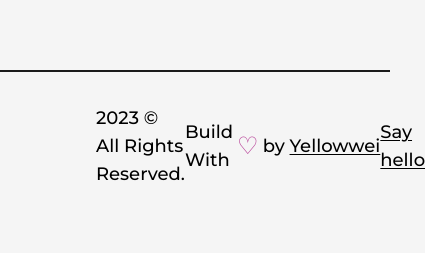
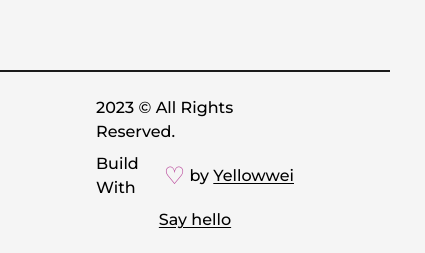
Before and after one commit to Yellowweii/Next-Personal-Website, a Next.js app: page / in a window 390 px wide. Shown: the part 866-1119 px from the top of the page, 425 px wide, since content can reach past the window. Before the commit the page ends 1086 px from the top, so only its background shows below. Built offline with nearby package versions, Linux system fonts and the light colour scheme.

Commit message:
finish the responsive footer

```diff
--- a/sections/Footer/index.tsx
+++ b/sections/Footer/index.tsx
@@ -3,8 +3,8 @@ import Link from "next/link";
 
 const Footer = () => {
   return (
-    <footer className="w-full border-t-2 border-solid border-dark font-medium text-lg dark:text-light dark:border-light">
-      <div className="py-8 px-24 flex items-center justify-between">
+    <footer className="w-full border-t-2 border-solid border-dark font-medium sm:text-lg dark:text-light dark:border-light text-base">
+      <div className="py-6 lg:py-8 px-24 flex flex-col lg:flex-row items-center justify-between gap-2 lg:gap-0">
         <span>{new Date().getFullYear()} &copy; All Rights Reserved.</span>
         <div className="flex items-center">
           Build With <span className="text-primary dark:text-primaryDark text-2xl px-1">&#9825;</span>by&nbsp;<Link className="underline underline-offset-2" target="_blank" href="https://hw.yellowwei.cn">Yellowwei</Link>
```
